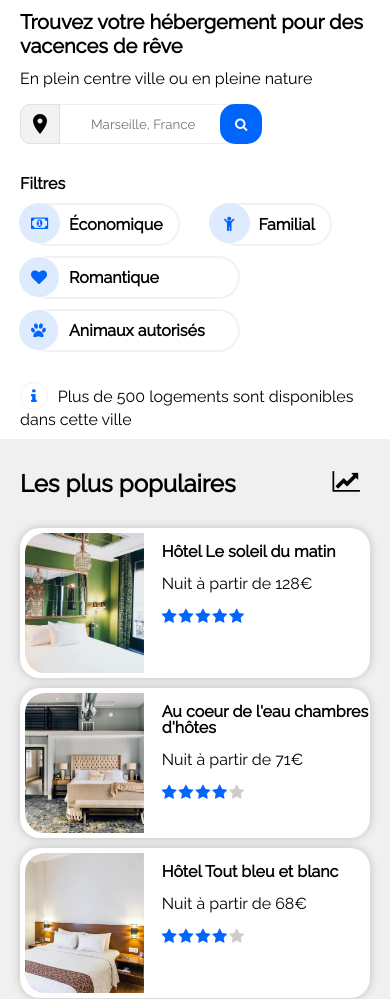
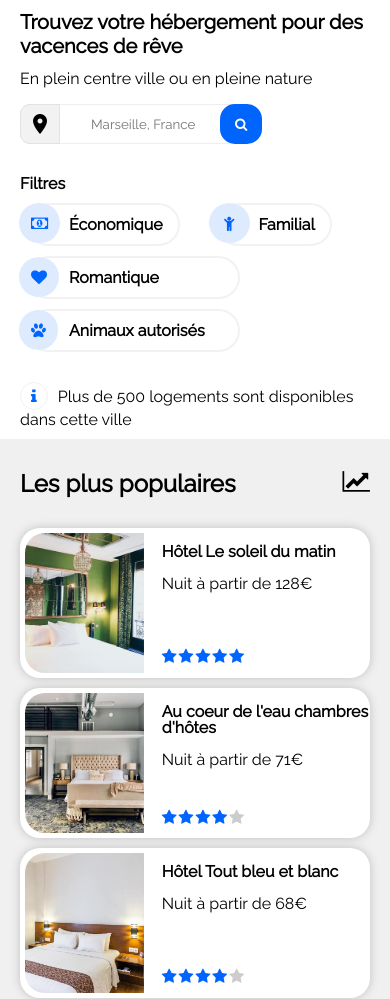
Before and after one commit to GhostDDog/OC-P2, a plain HTML site: page index.html in a window 390 px wide. Shown: the part 109-1108 px from the top of the page. Drawn offline with Linux system fonts and the light colour scheme.

Commit message:
w3c validé

```diff
--- a/css/styles.css
+++ b/css/styles.css
@@ -293,13 +293,14 @@ h3 {
 .footerCard {
     display: flex;
     flex-wrap: wrap;
-    text-align: left;
-    background-color: transparent;
-    width: auto;
-    height: auto;
     white-space: nowrap;
-
-
+    margin-top: 50px;
+}
+.footerCard2 {
+    display: flex;
+    flex-wrap: wrap;
+    white-space: nowrap;
+    margin-top: 50px;
 }
 
 .right {
@@ -736,6 +737,7 @@ footer ul li {
         height: 50px;
     }
 
+
     /* FOOTER */
     .columnMobile {
         flex-direction: row;
@@ -790,7 +792,7 @@ footer ul li {
     }
     .bordurNav {
         border-bottom: 3px solid rgb(243, 243, 243);
-        border-bottom-width: 200%;
+
     }
     .sizelink {
         width: 100%;
@@ -925,13 +927,20 @@ footer ul li {
     .fa.fa-line-chart {
         width: auto;
         margin-right: 0;
-        padding-right: 20px;
+        padding-right: 10px;
     }
 
     .card {
         margin-top: 10px;
         margin-right: 0;
         width: auto;
+    }
+
+    .footerCard {
+        margin-top: 40px;
+    }
+    .footerCard2 {
+        margin-top: 25px;
     }
 
     .card:hover {
--- a/index.html
+++ b/index.html
@@ -203,7 +203,7 @@
                                             <h3>Au coeur de l'eau chambres d'hôtes</h3>
                                             <p>Nuit à partir de 71€</p>
                                         </div>
-                                        <div class="footerCard">
+                                        <div class="footerCard2">
                                             <i class="fa fa-star star-bleu"></i><i class="fa fa-star star-bleu"></i><i
                                                 class="fa fa-star star-bleu"></i><i class="fa fa-star star-bleu"></i><i
                                                 class="fa fa-star star-gray"></i>
```
